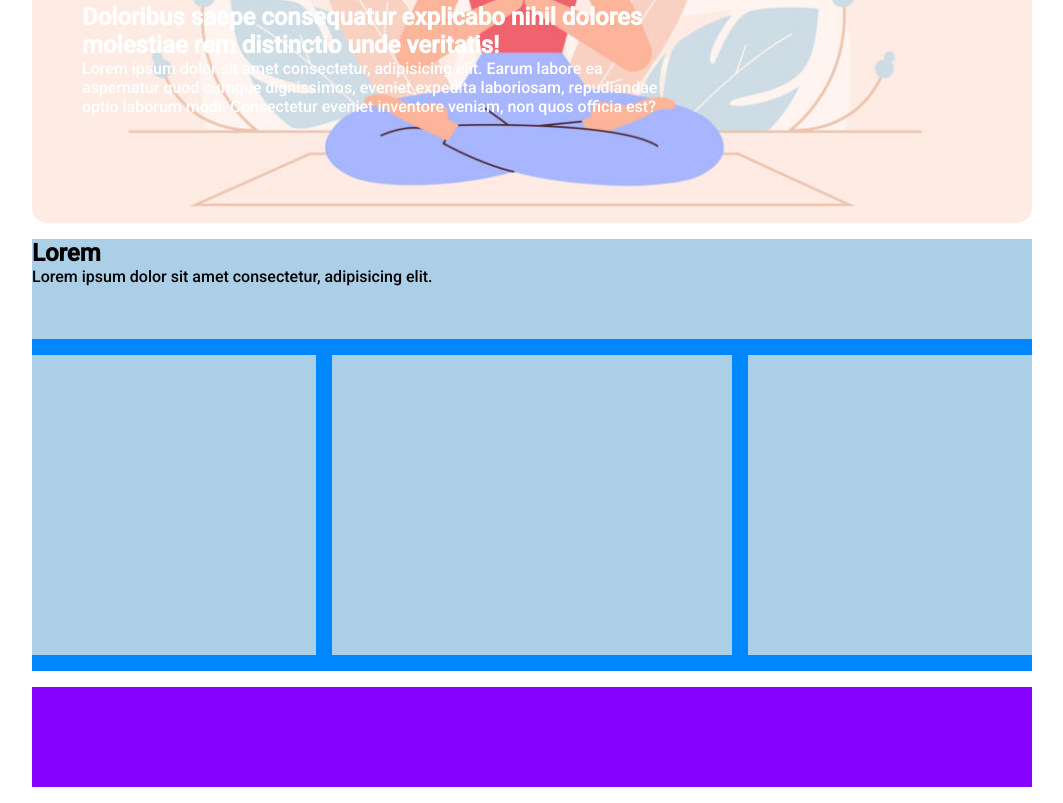
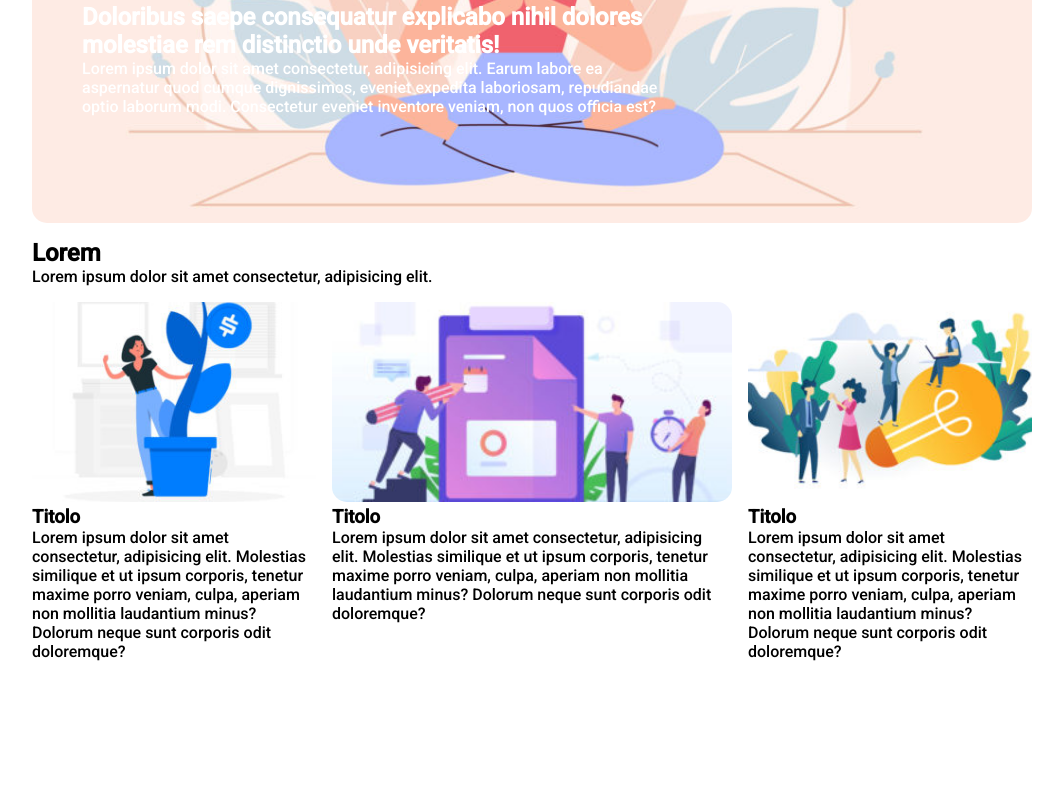
Before and after one commit to LauraMargherita25/htmlcss-wp, a plain HTML site: page index.html in a window 1280 px wide. Shown: the part 577-1380 px from the top of the page, without its empty margins (108-1171 px from the left). After the commit the page ends 1270 px from the top, so only its background shows below. Drawn offline with Linux system fonts and the light colour scheme.

Commit message:
Add article

```diff
--- a/index.html
+++ b/index.html
@@ -41,9 +41,21 @@
                 <h2>Lorem</h2>
                 <p>Lorem ipsum dolor sit amet consectetur, adipisicing elit.</p>
             </div>
-            <div class="column sidebar"></div>
-            <div class="column content"></div>
-            <div class="column sidebar"></div>
+            <div class="column sidebar">
+                <img class="article-img" src="img/img-1.jpg" alt="IImage1">
+                <h3>Titolo</h3>
+                <p>Lorem ipsum dolor sit amet consectetur, adipisicing elit. Molestias similique et ut ipsum corporis, tenetur maxime porro veniam, culpa, aperiam non mollitia laudantium minus? Dolorum neque sunt corporis odit doloremque?</p>
+            </div>
+            <div class="column content">
+                <img class="article-img" src="img/img-2.jpg" alt="IImage1">
+                <h3>Titolo</h3>
+                <p>Lorem ipsum dolor sit amet consectetur, adipisicing elit. Molestias similique et ut ipsum corporis, tenetur maxime porro veniam, culpa, aperiam non mollitia laudantium minus? Dolorum neque sunt corporis odit doloremque?</p>
+            </div>
+            <div class="column sidebar">
+                <img class="article-img" src="img/img-3.jpg" alt="IImage1">
+                <h3>Titolo</h3>
+                <p>Lorem ipsum dolor sit amet consectetur, adipisicing elit. Molestias similique et ut ipsum corporis, tenetur maxime porro veniam, culpa, aperiam non mollitia laudantium minus? Dolorum neque sunt corporis odit doloremque?</p>
+            </div>
         </main>
 
         <!-- footer -->
--- a/style/style.css
+++ b/style/style.css
@@ -12,27 +12,6 @@
 .container{
     width: 1000px;
     margin: 1em auto;
-}
-
-/* debug section */
-
-.debug .main-container{
-    background-color: #0086ff;
-}
-
-.debug .container-header{
-    height: 100px;
-    background-color: #abcfe7;
-}
-
-.debug .column{
-    height: 300px;
-    background-color: #abcfe7;
-}
-
-.debug .main-footer{
-    height: 100px;
-    background-color: #8601ff;
 }
 
 /* heder with logo */
@@ -93,6 +72,7 @@ a:hover{
 /* main section with content */
 .main-container{
     margin-top: 1em;
+    padding-bottom: 1em;
 }
 
 .clear-fix::after{
@@ -108,7 +88,13 @@ a:hover{
 
 .column{
     float: left;
-    margin-bottom: 1em;
+}
+
+.article-img{
+    width: 100%;
+    height: 200px;
+    object-fit: cover;
+    border-radius: 15px;
 }
 
 .sidebar{
```
